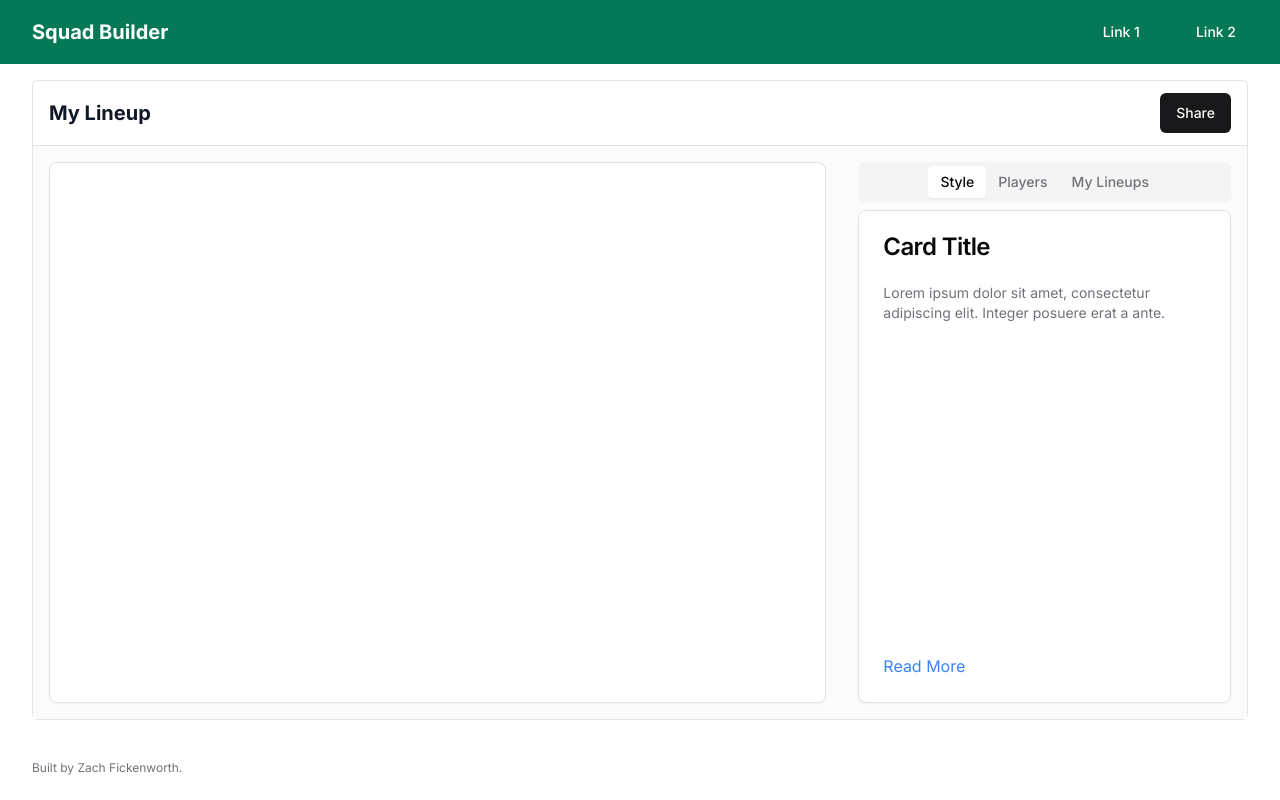
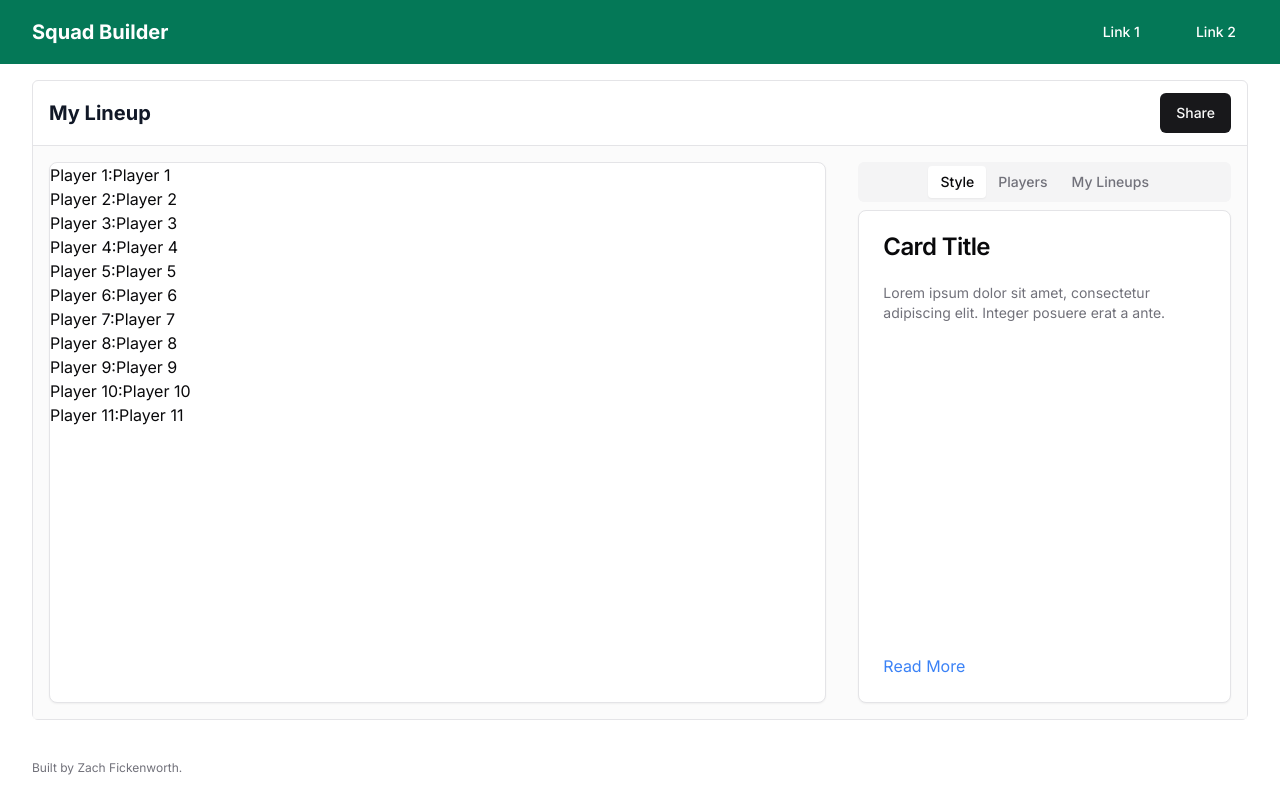
Before and after one commit to zafileo23/squad-builder, a Next.js app in the folder app/: page / in a window 1280 px wide. Built offline with nearby package versions, Linux system fonts and the light colour scheme.

Commit message:
formation rendering logic

```diff
--- a/app/src/app/page.js
+++ b/app/src/app/page.js
@@ -1,15 +1,19 @@
+"use client"
 import MenuBar from "@/components/production/menu-bar";
 import GridLayout from "@/components/production/builder";
 import Footer from "@/components/production/footer";
+import { TeamProvider } from '@/contexts/team-context';
 
 export default function Home() {
   return (
+    <TeamProvider>
       <div className="flex flex-col h-dvh min-h-screen">
         <MenuBar />
         <main className="flex flex-col items-center flex-grow h-full">
-        <GridLayout />
+        <  GridLayout />
         </main>
         <Footer />
       </div>
+    </TeamProvider>
   );
 }
--- a/app/src/components/production/field.jsx
+++ b/app/src/components/production/field.jsx
@@ -7,12 +7,14 @@ import {
     CardHeader,
     CardTitle,
   } from "@/components/ui/card"
+  import TeamFormation from '@/components/production/formation'
 
   const Field = () => {
     return (
       <Card
       className="h-full"
       >
+        <TeamFormation />
       </Card>
     );
   };
--- /dev/null
+++ b/app/src/components/production/formation.jsx
@@ -0,0 +1,24 @@
+import { useTeam } from '@/contexts/team-context';
+
+export const TeamFormation = () => {
+    const { team, updatePlayerName } = useTeam();
+
+    return (
+        <div className="formation">
+            {team.map(player => (
+                <div key={player.id} className="player-input">
+                    <label htmlFor={`player-${player.id}`}>Player {player.id}:</label>
+                    <input
+                        id={`player-${player.id}`}
+                        type="text"
+                        value={player.name}
+                        onChange={(e) => updatePlayerName(player.id, e.target.value)}
+                        placeholder="Enter player name"
+                    />
+                </div>
+            ))}
+        </div>
+    );
+};
+
+export default TeamFormation;
```
Lines whose indentation alone changed are shown as unchanged.
